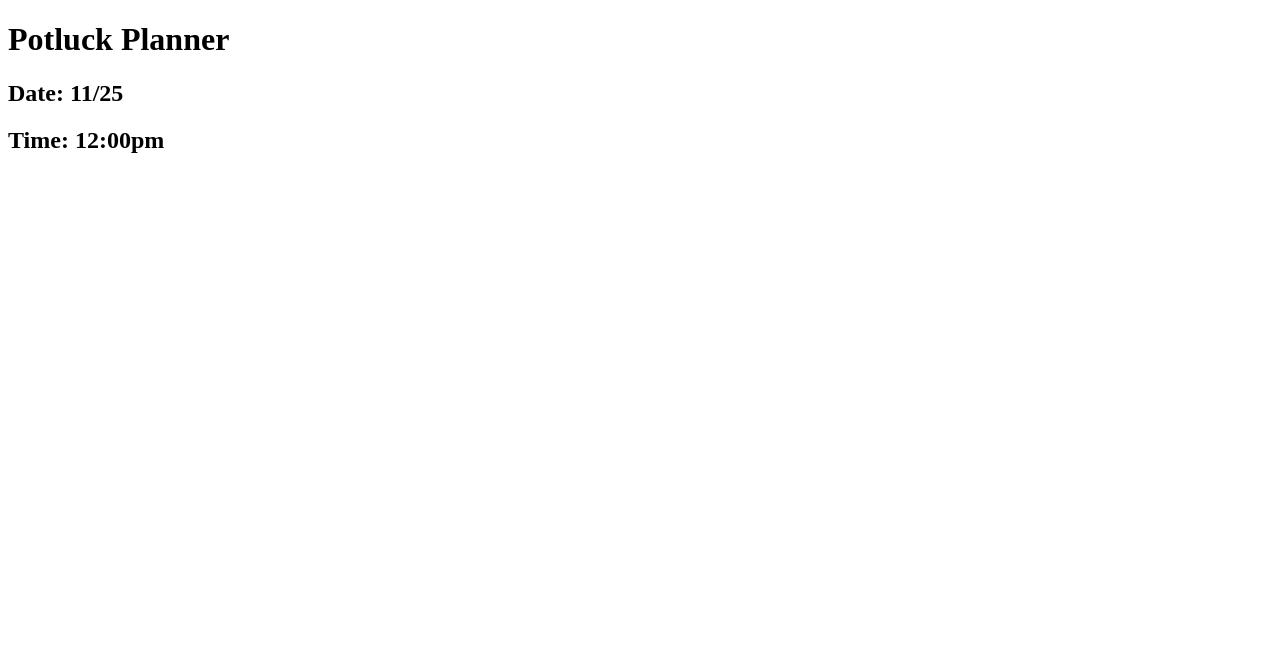
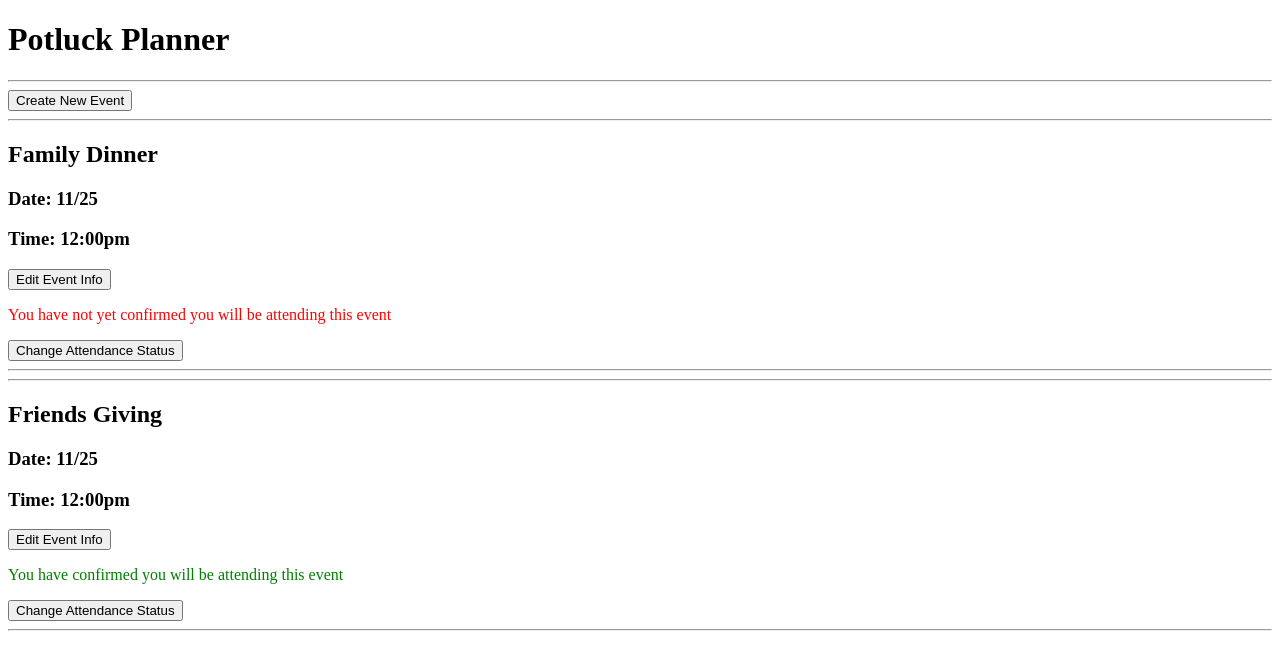
Before and after one commit to BW-PotluckPlanner/FE, a React (Create React App) app: page / in a window 1280 px wide. Shown: the top 670 px of the page. Built offline with nearby package versions, Linux system fonts and the light colour scheme.

Commit message:
Jacobs components created

```diff
--- a/src/App.css
+++ b/src/App.css
@@ -0,0 +1,6 @@
+.warning{
+    color: red;
+}
+.good{
+    color: green;
+}
--- a/src/App.js
+++ b/src/App.js
@@ -1,13 +1,21 @@
 import './App.css';
 import DisplayDate from './components/DisplayDate'
+import EditDate from './components/EditDate'
+import Event from './components/Event'
+import {useEffect, useState} from 'react';
+import Dashboard from './components/Dashboard';
+
+
 
 function App() {
+
   return (
     <div className="App">
       <header className="App-header">
         <h1>Potluck Planner</h1>
-        <DisplayDate/>
+        <hr></hr>
       </header>
+        <Dashboard/>
     </div>
   );
 }
--- /dev/null
+++ b/src/components/ConfirmAttendance.js
@@ -0,0 +1,14 @@
+import {useEffect, useState} from 'react';
+import '../App.css'
+function ConfirmAttendance(props) {
+
+  return (
+    <div className="RSVP">
+        {props.rsvp ? <p className='good'>You have confirmed you will be attending this event</p> : <p className='warning'>You have not yet confirmed you will be attending this event</p>}
+        <button onClick={props.changersvp}>Change Attendance Status</button>
+
+    </div>
+  );
+}
+
+export default ConfirmAttendance;
--- /dev/null
+++ b/src/components/CreateNewEvent.js
@@ -0,0 +1,36 @@
+import {useEffect, useState} from 'react';
+import '../App.css'
+function CreateNewEvent(props) {
+  const [create, setCreate] = useState(false);
+  const changeCreate = () =>{
+    setCreate(!create);
+  }
+  const [date, setDate] = useState({title: '', date: '', time: ''});
+  const changeDate = (e) =>{
+    setDate({...date, date: e.target.value})
+  }
+  const changeTime = (e) =>{
+    setDate({...date, time: e.target.value})
+  }
+  const changeTitle = (e) =>{
+    setDate({...date, title: e.target.value})
+  }
+  const setData = () =>{
+      //will submit change to database once endpoint is setup.
+      changeCreate();
+  }
+  return (
+    <div className="create">
+        {!create && <button onClick={changeCreate}>Create New Event</button>}
+        {create &&<h2>Event Name: <input onChange={changeTitle} type='text' value = {date.title}/></h2>}
+        {create &&<h3>Date: <input onChange={changeDate} type='text' value = {date.date}/></h3>}
+        {create &&<h3>Time: <input onChange={changeTime} type='text' value = {date.time}/></h3>}
+        {create && <button onClick={setData}>Create Event</button>}
+        {create && <button onClick={changeCreate}>Cancel</button>}
+
+
+    </div>
+  );
+}
+
+export default CreateNewEvent;
--- /dev/null
+++ b/src/components/Dashboard.js
@@ -0,0 +1,24 @@
+import Event from './Event';
+import CreateNewEvent from './CreateNewEvent';
+import {useEffect, useState} from 'react';
+
+
+function Dashboard() {
+  const [events, setEvents] = useState([]);
+  const getData = () =>{
+    //when endpoint is set up the data for the user's events will be pulled from database, for now I am setting it statically.
+    setEvents([{title: 'Family Dinner', date: '11/25', time: '12:00pm', rsvp: false}, {title: 'Friends Giving', date: '11/25', time: '12:00pm', rsvp: true}]);
+  }
+
+  useEffect(getData, []);
+
+  return (
+    <div className="Dashboard">
+        <CreateNewEvent />
+        {events.map(a => <Event event={a}/>)}
+
+    </div>
+  );
+}
+
+export default Dashboard;
--- a/src/components/DisplayDate.js
+++ b/src/components/DisplayDate.js
@@ -1,16 +1,15 @@
 import {useEffect, useState} from 'react';
 
-function DisplayDate() {
+function DisplayDate(props) {
 
-  const [date, setDate] = useState({});
-  const getData = () =>{
-    setDate({date: '11/25', time: '12:00pm'})
-  }
-  useEffect(getData, []);
+  const [date, setDate] = useState({title: props.event.title, date: props.event.date, time: props.event.time});
+
   return (
     <div className="date">
-      <h2>Date: {date.date}</h2>
-      <h2>Time: {date.time}</h2>
+      <h2>{date.title}</h2>
+      <h3>Date: {date.date}</h3>
+      <h3>Time: {date.time}</h3>
+      <button onClick={props.changeEdit}>Edit Event Info</button>
     </div>
   );
 }
--- a/src/components/EditDate.js
+++ b/src/components/EditDate.js
@@ -0,0 +1,30 @@
+import {useEffect, useState} from 'react';
+
+function EditDate(props) {
+
+  const [date, setDate] = useState({title: props.event.title, date: props.event.date, time: props.event.time});
+  const changeDate = (e) =>{
+    setDate({...date, date: e.target.value})
+  }
+  const changeTime = (e) =>{
+    setDate({...date, time: e.target.value})
+  }
+  const changeTitle = (e) =>{
+    setDate({...date, title: e.target.value})
+  }
+  const setData = () =>{
+      //will submit change to database once endpoint is setup.
+      props.changeEdit();
+  }
+  return (
+    <div className="date">
+      <h2>Event Name: <input onChange={changeTitle} type='text' value = {date.title}/></h2>
+      <h3>Date: <input onChange={changeDate} type='text' value = {date.date}/></h3>
+      <h3>Time: <input onChange={changeTime}type='text' value = {date.time}/></h3>
+      <button onClick={setData}>Submit Changes</button>
+      <button onClick={props.changeEdit}>Cancel</button>
+    </div>
+  );
+}
+
+export default EditDate;
--- /dev/null
+++ b/src/components/Event.js
@@ -0,0 +1,28 @@
+import DisplayDate from './DisplayDate';
+import EditDate from './EditDate';
+import ConfirmAttendance from './ConfirmAttendance';
+import {useEffect, useState} from 'react';
+
+function Event(props) {
+  const [editdate, setEditdate] = useState(true);
+  const [rsvp, setrsvp] = useState(props.event.rsvp);
+
+  const changeEditDate = () =>{
+    setEditdate(!editdate);
+  }
+  const changersvp = () =>{
+    setrsvp(!rsvp);
+    //will save this to database once endpoint is setup
+  }
+
+  return (
+    <div className="Event">
+        <hr></hr>
+        {editdate ? <DisplayDate event={props.event} changeEdit = {changeEditDate}/> : <EditDate event={props.event} changeEdit = {changeEditDate}/>}
+        <ConfirmAttendance rsvp={rsvp} changersvp={changersvp}/>
+        <hr></hr>
+    </div>
+  );
+}
+
+export default Event;
```
Also changed, not shown: 1 other file (tests, documents, lock files or other folders).
